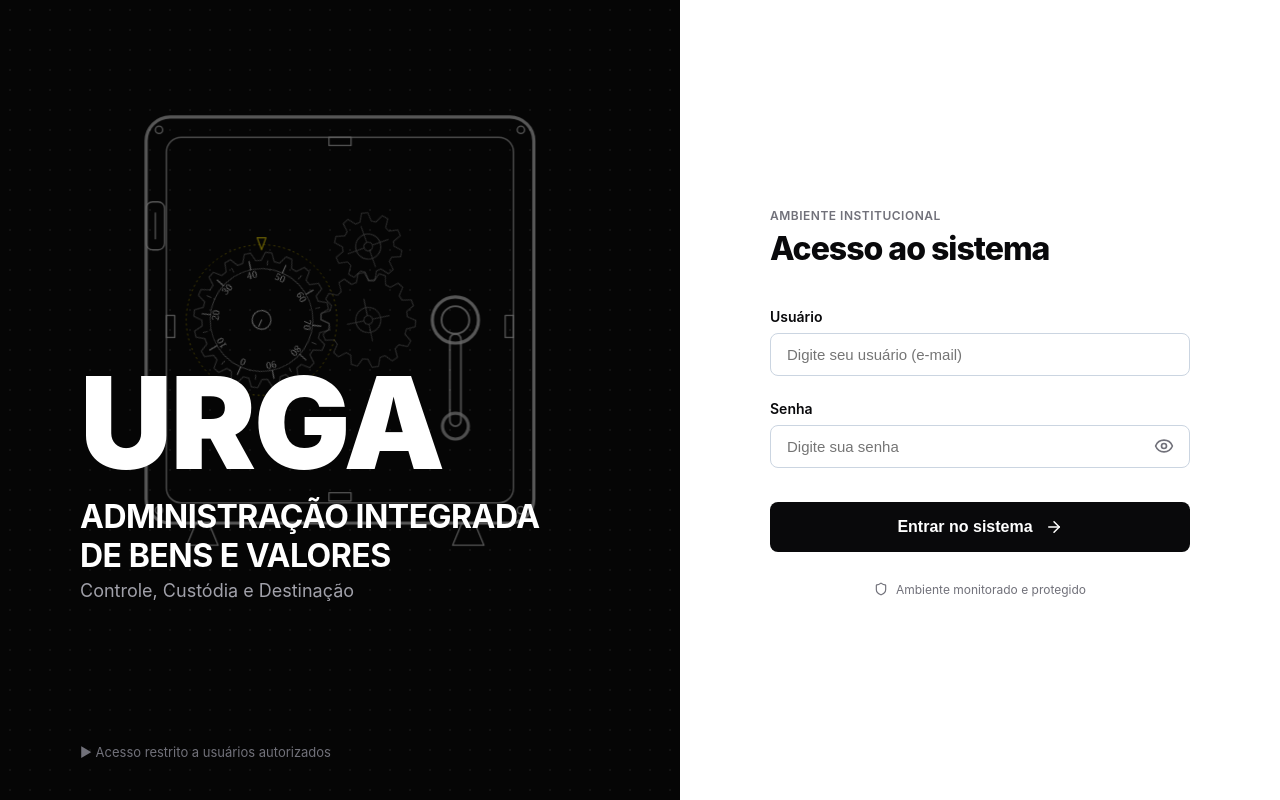
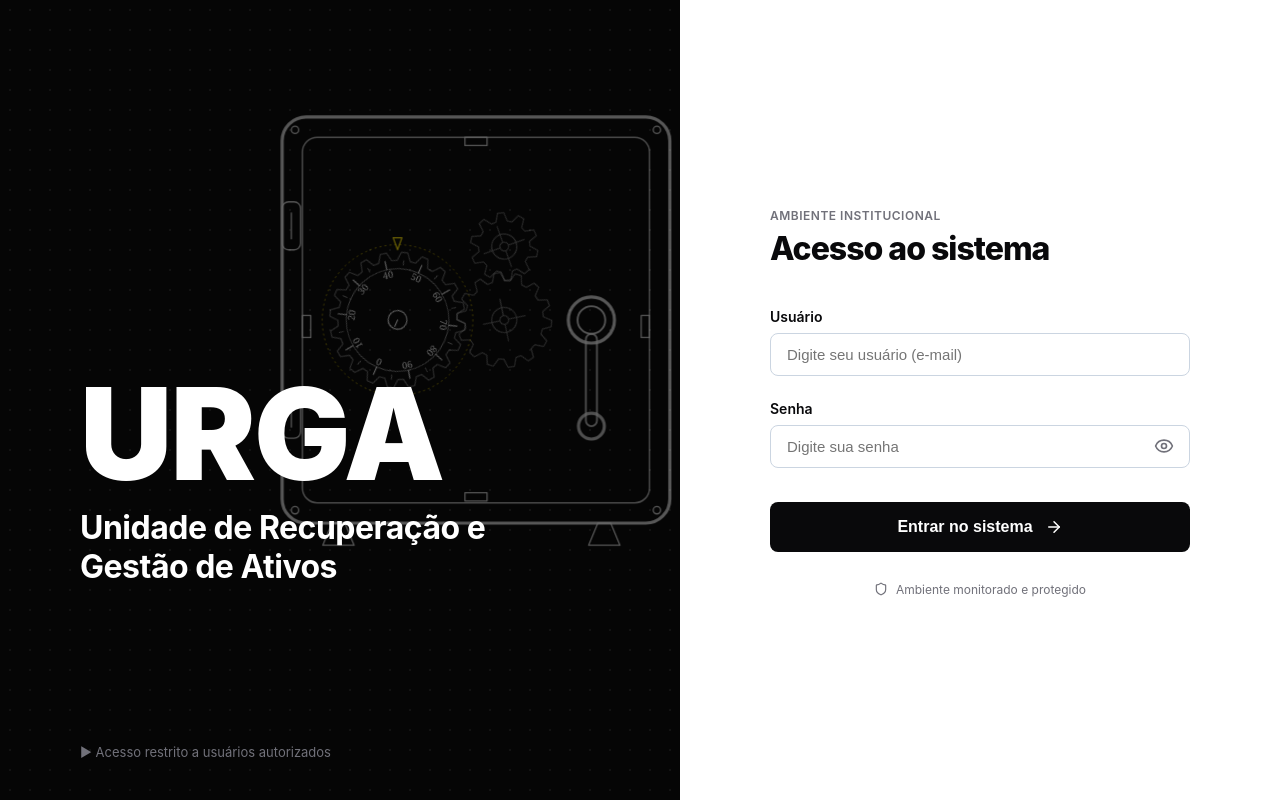
Before and after one commit to pabloart702/FrontURGA, a React (Vite) app in the folder FrontURGA/: page /login in a window 1280 px wide. Built offline with nearby package versions, Linux system fonts and the light colour scheme; no server answers.

Commit message:
refactor: update login branding, background positioning, and support request test department value

```diff
--- a/FrontURGA/src/pages/Login/Login.css
+++ b/FrontURGA/src/pages/Login/Login.css
@@ -18,6 +18,7 @@
   padding: 80px;
   color: white;
   z-index: 1;
+  overflow: hidden;
 }
 
 .dotted-pattern-overlay {
@@ -35,7 +36,7 @@
 .wireframe-safe-bg {
   position: absolute;
   top: 40%;
-  left: 50%;
+  left: 70%;
   transform: translate(-50%, -50%) scale(1.2);
 
   width: 400px;
--- a/FrontURGA/src/pages/Login/Login.tsx
+++ b/FrontURGA/src/pages/Login/Login.tsx
@@ -123,8 +123,7 @@ export function Login() {
           <div className="urga-brand">
             <h1 className="urga-title">URGA</h1>
           </div>
-          <h2 className="urga-subtitle">ADMINISTRAÇÃO INTEGRADA<br />DE BENS E VALORES</h2>
-          <p className="urga-description">Controle, Custódia e Destinação</p>
+          <h2 className="urga-subtitle">Unidade de Recuperação e <br /> Gestão de Ativos</h2>
         </div>
 
         <div className="left-footer">
```
Also changed, not shown: 1 other file (tests, documents, lock files or other folders).
